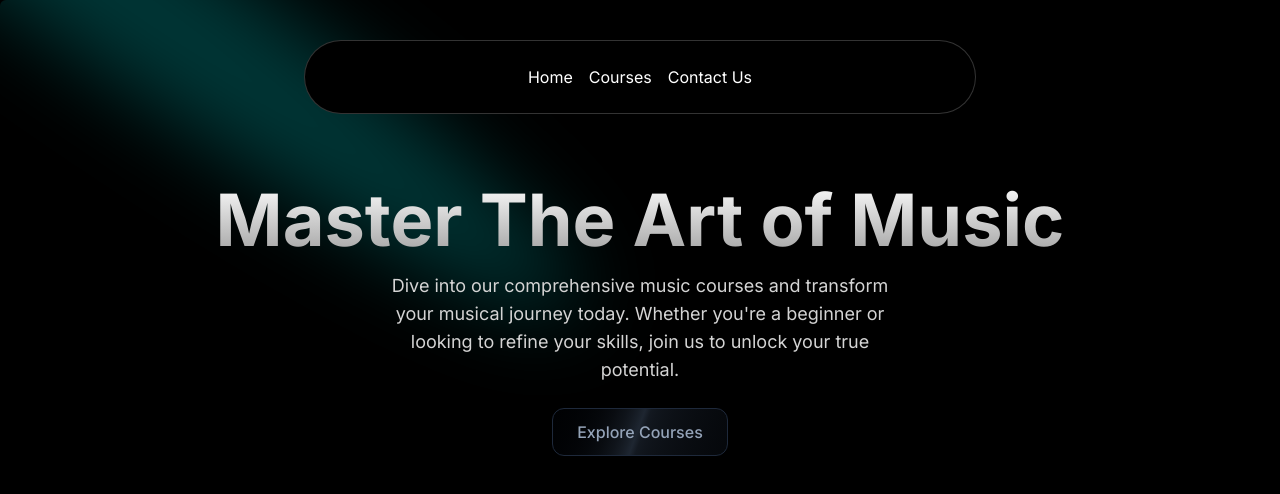
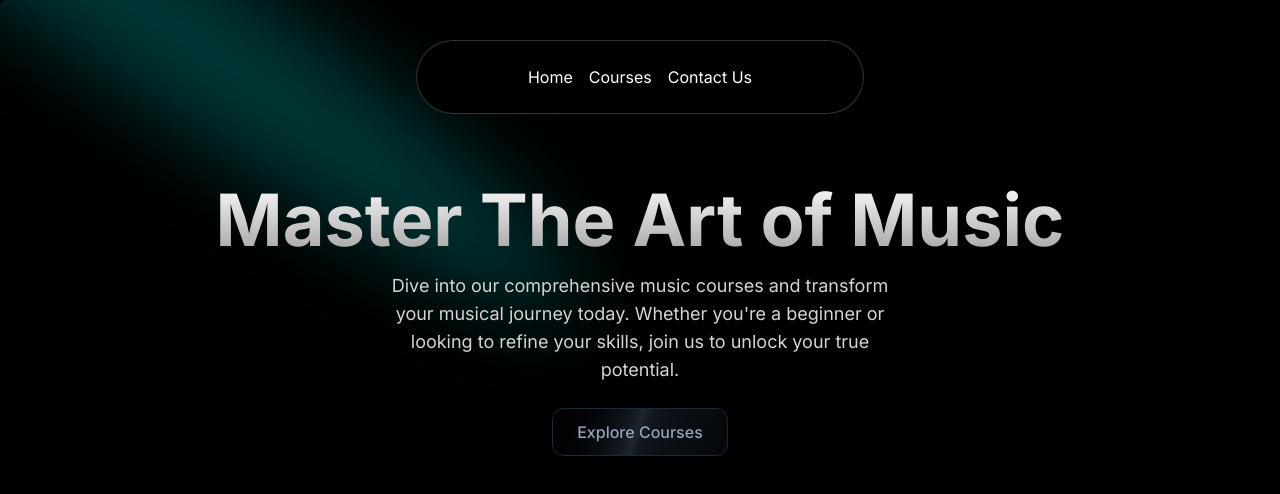
Before and after one commit to Atrika10/MusicWebsite, a Next.js app: page / in a window 1280 px wide. Shown: the top 494 px of the page. Built offline with nearby package versions, Linux system fonts and the light colour scheme.

Commit message:
Refactor Navbar component to limit max width to medium size

```diff
--- a/src/components/Navbar.tsx
+++ b/src/components/Navbar.tsx
@@ -7,7 +7,7 @@ import Link from "next/link";
 const Navbar = ({ className }: { className?: string }) => {
     const [active, setActive] = useState<string | null>(null);
     return (
-        <div className={cn("fixed top-10 inset-x-0 max-w-2xl mx-auto z-50", className)}>
+        <div className={cn("fixed top-10 inset-x-0 max-w-md mx-auto z-50", className)}>
             <Menu setActive={setActive}>
                 <Link href="/">
                     <MenuItem setActive={setActive} active={active} item="Home">
```
